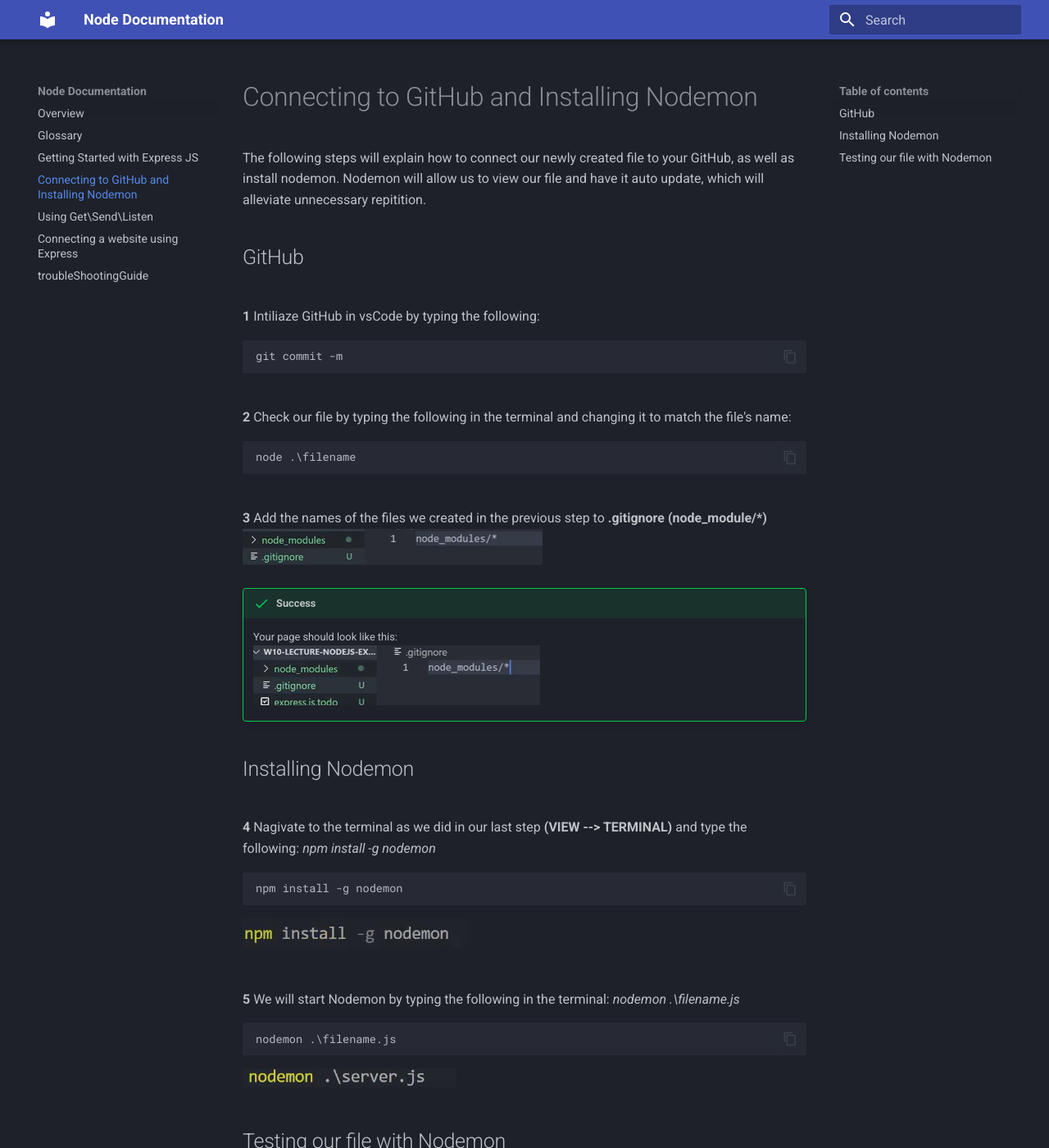
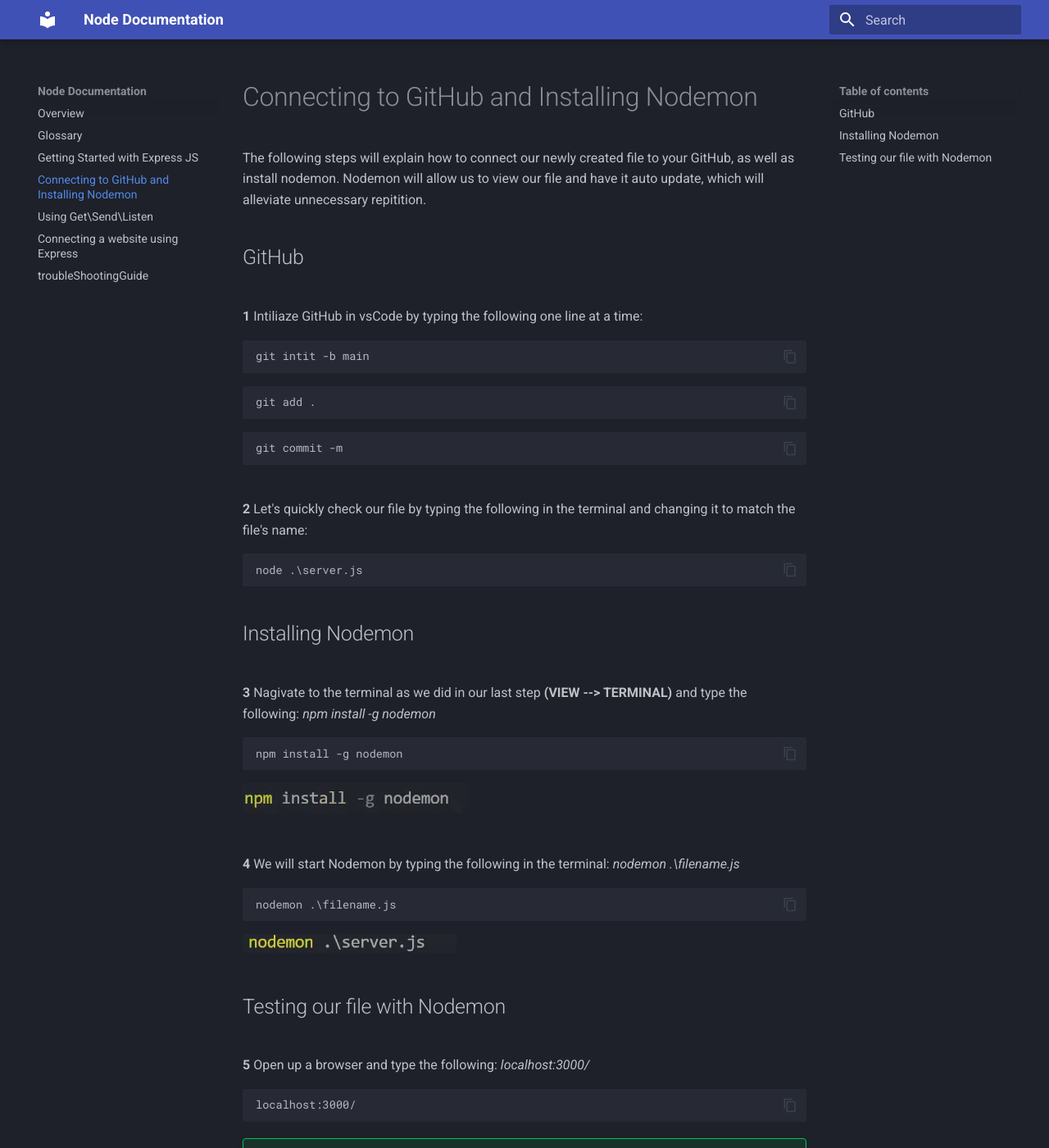
Before and after one commit to NBSutton98/COM-Documentation, an MkDocs documentation site: the page built from docs/task2.md, in a window 1280 px wide and 1400 px high. Shown: the whole window at 82% size. Built offline with MkDocs 1.6.1 and Material for MkDocs 9.7.7, drawn with Linux system fonts in a browser that asks for light colours; some of the changed text lies outside the part shown.

````diff
--- a/docs/task2.md
+++ b/docs/task2.md
@@ -5,28 +5,36 @@ Nodemon will allow us to view our file and have it auto update, which will allev
 
 ## GitHub
 
-<br>**1** Intiliaze GitHub in vsCode by typing the following:
+<br>**1** Intiliaze GitHub in vsCode by typing the following one line at a time:
+
+```
+git intit -b main
+```
+
+```
+git add .
+```
 
 ```
 git commit -m
 ```
 
-<br>**2** Check our file by typing the following in the terminal and changing it to match the file's name:
-
-```
-node .\filename
-```
-
-<br>**3** Add the names of the files we created in the previous step to **.gitignore (node_module/\*)**
+<!-- <br>**2** Add the names of the files we created in the previous step to **.gitignore (node_module/\*)**
 ![gitIgnore](<./Task2/gitIgnore(7).png>)
 !!! success "Success"
 
     Your page should look like this: <br>
-    ![gitIgnore](./Task1/gitIgnore.png)
+    ![gitIgnore](./Task1/gitIgnore.png) -->
+
+<br>**2** Let's quickly check our file by typing the following in the terminal and changing it to match the file's name:
+
+```
+node .\server.js
+```
 
 ## Installing Nodemon
 
-<br>**4** Nagivate to the terminal as we did in our last step **(VIEW --> TERMINAL)** and type the following: _npm install -g nodemon_
+<br>**3** Nagivate to the terminal as we did in our last step **(VIEW --> TERMINAL)** and type the following: _npm install -g nodemon_
 
 ```
 npm install -g nodemon
@@ -55,7 +63,7 @@ localhost:3000/
     Your page should look like this:
     ![TestingServer](./Task2/serverTest.png)
 
-<br>**7** Return back to the file and modify the app.get boilerplate from earlier to your own custom message
+<br>**6** Return back to your VSCode file bolierplate and locate app.get and replace our **app.get** boilerplate from earlier to your own custom message
 
 ```
 app.get('/', (req, res) => {
--- a/docs/task4.md
+++ b/docs/task4.md
@@ -33,20 +33,22 @@ In these steps, we will finally connect our web page using express.
 
 ![initHTML](./Task4/intializeHTML.png)
 
-<br>**5** Let's verify that our html page is working by checking our **localhost:3000!**<br>
+
+## Connecting our website through express
+
+<br>**5** Return to our other file where the .send is<br>
+
+- Copy the destination path to the html page we just created
+- Update our app.get
+
+  ![reinitGet](./Task4/reintializeGet.png)
+
+<br>**6** Let's verify that our html page is working by checking our **localhost:3000!**<br>
 !!! success "Success"
 
     Your page should look like this: <br>
     ![HTML](./Task4/htmlMessageCheck.png)
 
-## Connecting our website through express
-
-<br>**6** Return to our other file where the .send is<br>
-
-- Copy the destination path to the html page we just created
-- Update our app.get
-
-  ![reinitGet](./Task4/reintializeGet.png)
 
 ## Testing our new website with app.get
 
@@ -62,10 +64,10 @@ In these steps, we will finally connect our web page using express.
 
     Your page should look like this: <br>
     ![jsonViewer](./Task4/appGetMessageCheck.png)
+<!--
+## Installing json viewer and testing our new website -->
 
-## Installing json viewer and testing our new website
-
-<br>**9** Navigate to the extensions page <br>
+<!-- <br>**9** Navigate to the extensions page <br>
 
 - Search for *json viewer*
 - Download the extension
@@ -77,4 +79,4 @@ In these steps, we will finally connect our web page using express.
 !!! success "Success"
 
     Your page should look like this: <br>
-    ![jsonViewParsed](./Task4/jsonViewParsed.png)
+    ![jsonViewParsed](./Task4/jsonViewParsed.png) -->
````
Also changed, not shown: other parts of docs/task2.md (+4 -4 lines), other parts of docs/task4.md (+1 -1 lines), docs/index.md (+1 -0 lines), docs/task1.md (+12 -6 lines), docs/task3.md (+7 -7 lines), docs/troubleShootingGuide.md (+1 -0 lines), docs/Task1/FinalStep.png (added), docs/Task2/step8.png (added).
